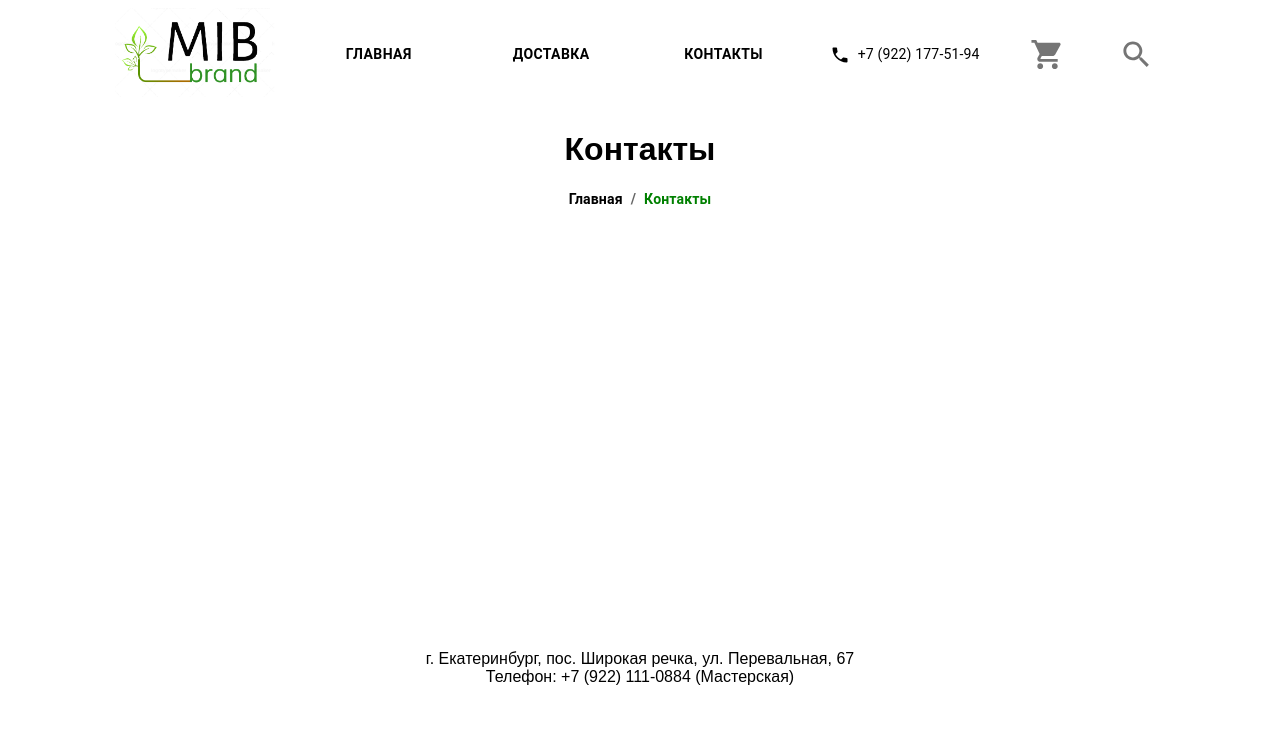
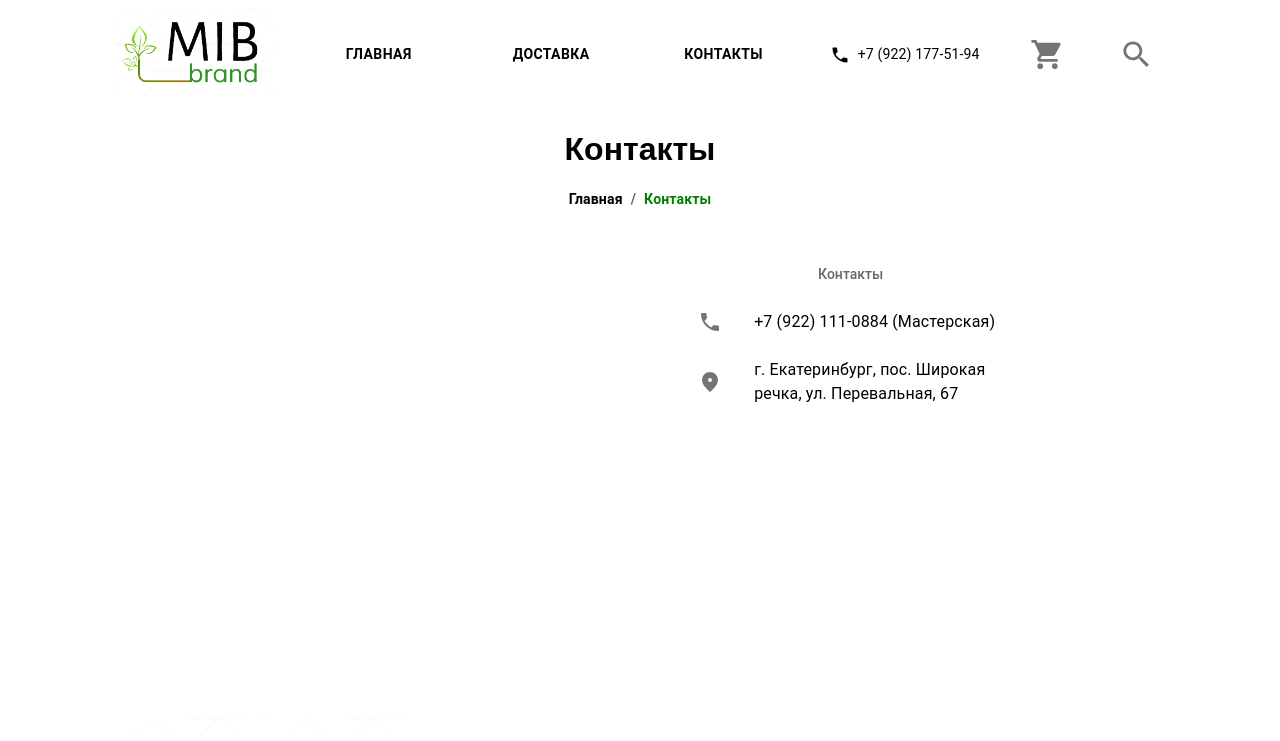
Before and after one commit to denkotheboy/mibbrand-frontend, a Next.js app: page /contacts in a window 1280 px wide. Shown: the top 741 px of the page. Built offline with nearby package versions, Linux system fonts and the light colour scheme.

Commit message:
Адоптировал страницу контакты под мобилки

```diff
--- a/components/Header.tsx
+++ b/components/Header.tsx
@@ -73,7 +73,7 @@ const Header = () => {
         <Grid container item xs={2} alignItems="center">
           <Grid item xs justifyContent="center">
             <a
-              href={"tel:+79221775194"}
+              href="tel:+79221775194"
               style={{ color: "#000", textDecorationLine: "none" }}
             >
               <Button
--- a/pages/contacts.tsx
+++ b/pages/contacts.tsx
@@ -4,6 +4,12 @@ import LayoutOtherPage from "../components/LayoutOtherPage";
 import Grid from "@mui/material/Grid";
 import Layout from "../components/Layout";
 import Head from "next/head";
+import PhoneIcon from "@mui/icons-material/Phone";
+import List from "@mui/material/List";
+import ListItem from "@mui/material/ListItem";
+import ListItemText from "@mui/material/ListItemText";
+import { ListItemIcon, ListSubheader } from "@mui/material";
+import LocationOnRoundedIcon from "@mui/icons-material/LocationOnRounded";
 
 const Contacts = () => {
   return (
@@ -24,14 +30,52 @@ const Contacts = () => {
         ]}
       >
         <Grid container xs={12} item justifyContent="center">
+          <Grid item xs={10} sm={6} md={5} lg={4}>
             <iframe
               src="https://yandex.ru/map-widget/v1/?um=constructor%3A3ed3f42d80ba531bf149cf028b5c9f83d5bc649e5e62c4146c3ecaa75c4a4fbc&amp;source=constructor"
               width="100%"
               height="400"
               frameBorder="0"
             />
-          г. Екатеринбург, пос. Широкая речка, ул. Перевальная, 67 <br />
-          Телефон: +7 (922) 111-0884 (Мастерская)
+          </Grid>
+          <Grid
+            container
+            item
+            xs={12}
+            sm={6}
+            md={5}
+            lg={4}
+            justifyContent="center"
+          >
+            <List
+              sx={{
+                width: { xs: "100%", lg: "80%" },
+                bgcolor: "background.paper",
+              }}
+              subheader={<ListSubheader>Контакты</ListSubheader>}
+            >
+              <ListItem>
+                <ListItemIcon>
+                  <PhoneIcon />
+                </ListItemIcon>
+                <a
+                  href="tel:+79221110884"
+                  style={{
+                    color: "#000",
+                    textDecorationLine: "none",
+                  }}
+                >
+                  <ListItemText primary="+7 (922) 111-0884 (Мастерская)" />
+                </a>
+              </ListItem>
+              <ListItem>
+                <ListItemIcon>
+                  <LocationOnRoundedIcon />
+                </ListItemIcon>
+                <ListItemText primary="г. Екатеринбург, пос. Широкая речка, ул. Перевальная, 67" />
+              </ListItem>
+            </List>
+          </Grid>
         </Grid>
       </LayoutOtherPage>
     </Layout>
```
Also changed, not shown: pages/delivery.tsx (added, +38 -0 lines), 1 other file (tests, documents, lock files or other folders). Lines whose indentation alone changed are shown as unchanged.
